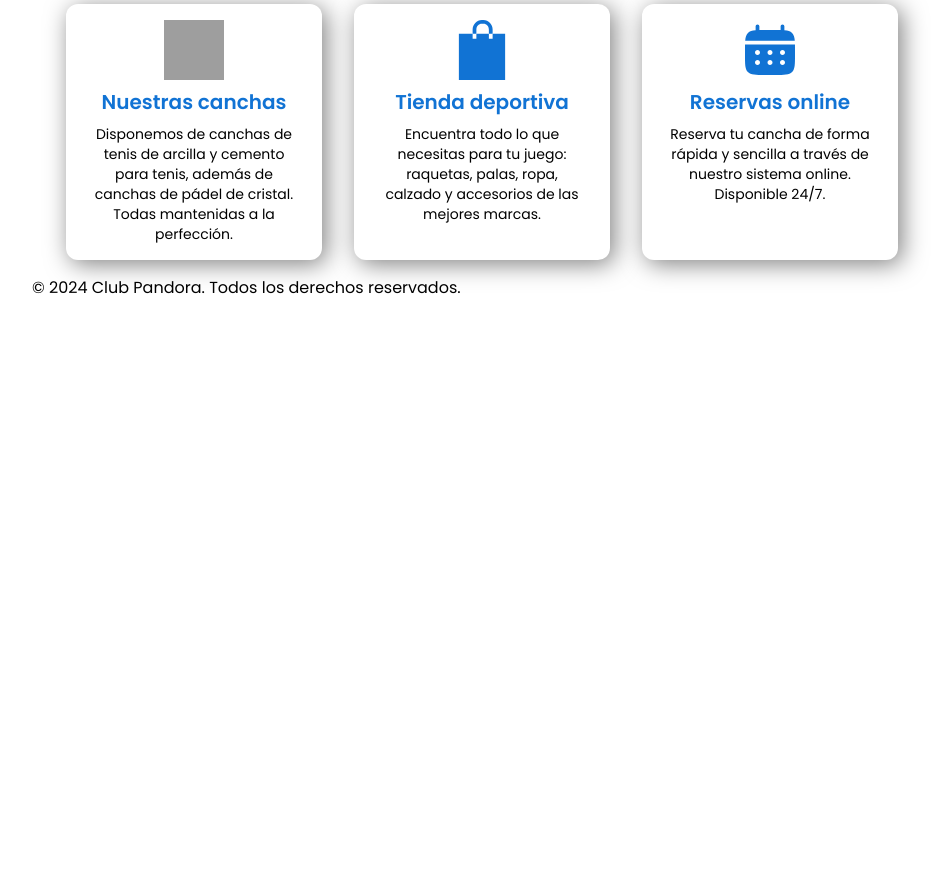
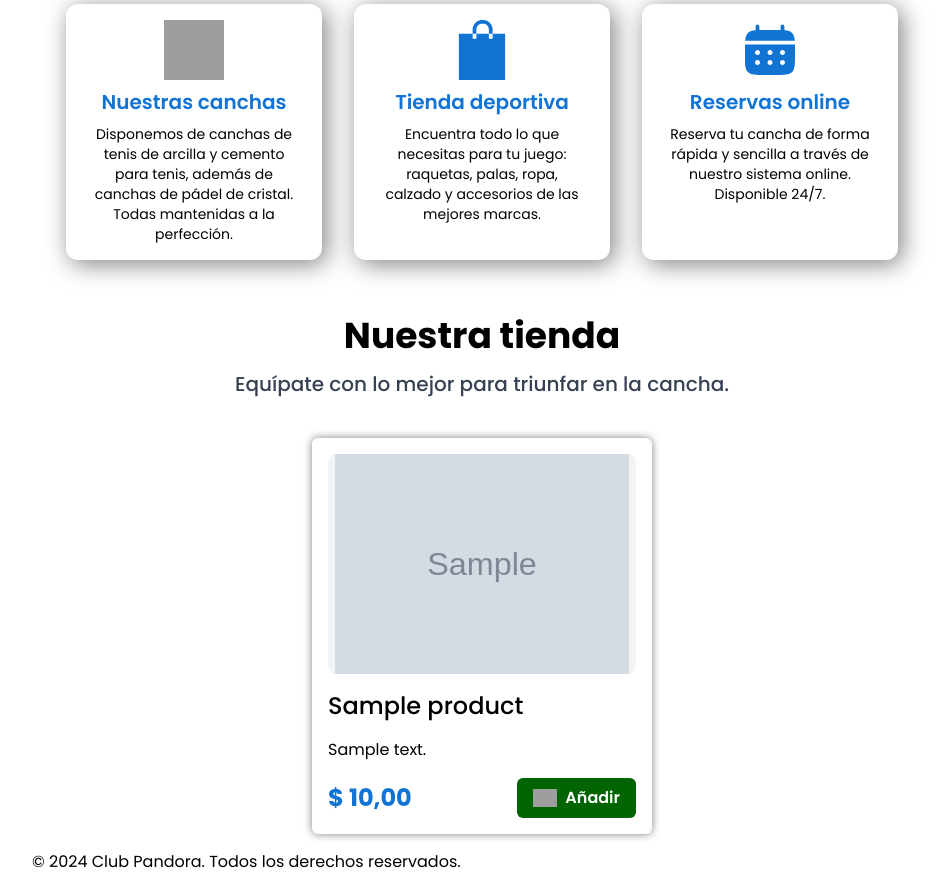
Before and after one commit to tgraziano/pandora-tenis-club, a PHP site: page / in a window 1280 px wide. Shown: the part 479-1353 px from the top of the page, without its empty margins (158-1106 px from the left). Before the commit the page ends 773 px from the top, so only its background shows below. Run offline with PHP 8.4, Linux system fonts and the light colour scheme; tables that the repository leaves empty hold one stand-in row (values such as "Sample post"); grey boxes marked "Sample" are stand-in pictures; grey boxes are pictures that could not be loaded.

Commit message:
feat: add product listing with database integration
- Created Database class with PDO connection management for MySQL
- Implemented Products repository with getAll method to fetch product data
- Added product list template with card-based UI displaying product details and pricing
- Created price formatting utility function for consistent currency display

```diff
--- /dev/null
+++ b/app/repositories/database.php
@@ -0,0 +1,31 @@
+<?php
+class Database
+{
+    private $host = "localhost";
+    private $user = "root";
+    private $password = "";
+    private $database = "pandora_tenis";
+    public $connection;
+
+    public function connect()
+    {
+        try {
+            $this->connection = new PDO(
+                "mysql:host=$this->host;dbname=$this->database",
+                $this->user,
+                $this->password
+            );
+            $this->connection->setAttribute(
+                PDO::ATTR_ERRMODE,
+                PDO::ERRMODE_EXCEPTION
+            );
+        } catch (PDOException $e) {
+            throw new Exception("Connection failed: " . $e->getMessage());
+        }
+    }
+
+    public function disconnect()
+    {
+        $this->connection = null;
+    }
+}
--- /dev/null
+++ b/app/repositories/products.php
@@ -0,0 +1,21 @@
+<?php
+require_once "repositories/database.php";
+
+class Products
+{
+    private $database;
+
+    public function __construct()
+    {
+        $this->database = new Database();
+    }
+
+    public function getAll()
+    {
+        $this->database->connect();
+        $query = "SELECT * FROM products";
+        $result = $this->database->connection->query($query);
+        $this->database->disconnect();
+        return $result->fetchAll(PDO::FETCH_ASSOC);
+    }
+}
--- /dev/null
+++ b/app/templates/list-products.php
@@ -0,0 +1,30 @@
+<?php
+require_once "repositories/products.php";
+require_once "utils/pricing.php";
+
+$productsRepository = new Products();
+$products = $productsRepository->getAll();
+?>
+
+<ul class="flex flex-wrap gap-4 justify-center w-full">
+    <?php foreach ($products as $product) : ?>
+        <li class="bg-white shadow-[0px_0px_8px_rgba(0,0,0,0.5)] flex flex-col p-4 gap-4 h-auto rounded-md w-[340px]">
+            <div class="bg-gray-100 rounded-lg w-full">
+                <img src="<?= $product['cover'] ?>" class="object-contain w-[364px] h-[220px]" height="220" width="364" loading="lazy" decoding="async" alt="<?= $product['name'] ?>" />
+            </div>
+            <p class="font-medium text-pretty text-2xl w-full"><?= $product['name'] ?></p>
+            <p class="font-regular text-base w-full">
+                <?= $product['description'] ?>
+            </p>
+            <div class="flex items-center justify-between mt-auto w-full">
+                <p class="text-primary text-2xl font-bold w-fit">
+                    $ <?= formatPrice($product['price']) ?>
+                </p>
+                <button type="button" class="bg-secondary text-white font-semibold px-4 py-2 text-md rounded-md flex items-center gap-2">
+                    <img src="/assets/svgs/cart-add.svg" alt="Añadir Icono" width="24" height="24" loading="lazy" decoding="async" />
+                    Añadir
+                </button>
+            </div>
+        </li>
+    <?php endforeach ?>
+</ul>
--- /dev/null
+++ b/app/utils/pricing.php
@@ -0,0 +1,6 @@
+<?php
+
+function formatPrice($price)
+{
+    return number_format($price, 2, ',', '.');
+}
--- a/app/views/home.php
+++ b/app/views/home.php
@@ -8,6 +8,7 @@
             </p>
         </article>
     </section>
+
     <section class="flex flex-wrap justify-center gap-8 px-[190px] py-4 h-fit w-full">
         <div class="bg-white flex flex-col items-center gap-2 shadow-[4px_4px_25px_rgba(0,0,0,0.5)] rounded-xl py-4 px-6 w-64 h-64">
             <img src="/assets/svgs/cancha.svg" class="w-[60px] h-[60px]" alt="Cancha de tenis" width="60" height="60" loading="lazy" decoding="async" />
@@ -34,4 +35,12 @@
             </p>
         </div>
     </section>
+
+    <section class="flex flex-col gap-4 px-[190px] py-4 h-fit w-full">
+        <div class="flex flex-col items-center gap-3.5 py-[24px]">
+            <h2 class="font-bold text-4xl">Nuestra tienda</h2>
+            <p class="font-medium text-xl text-pretty text-gray-700">Equípate con lo mejor para triunfar en la cancha.</p>
+        </div>
+        <?php include 'templates/list-products.php'; ?>
+    </section>
 </main>
```
Also changed, not shown: app/forms/filter-products.php (added).
